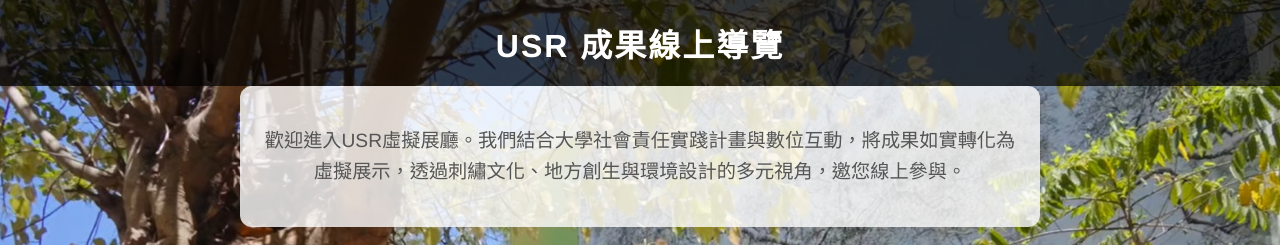
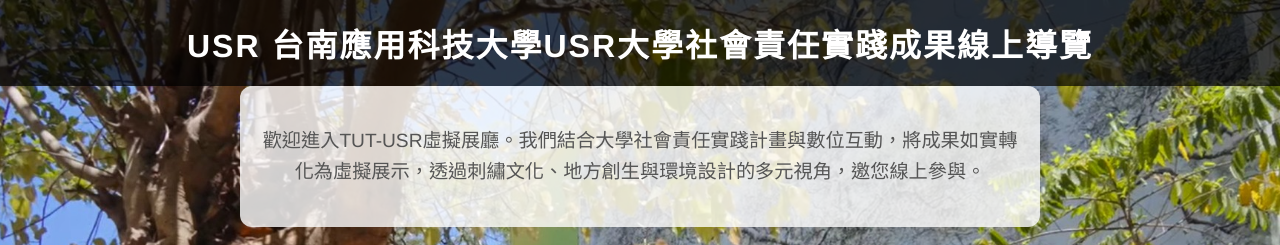
Before and after one commit to FANG091/VR-AR-, a plain HTML site: page index.html in a window 1280 px wide. Shown: the top 245 px of the page. Drawn offline with Linux system fonts and the light colour scheme.

Commit message:
Update index.html

```diff
--- a/index.html
+++ b/index.html
@@ -92,11 +92,11 @@
 </head>
 <body>
   <header>
-    <h1>USR 成果線上導覽</h1>
+    <h1>USR 台南應用科技大學USR大學社會責任實踐成果線上導覽</h1>
   </header>
 
   <section class="intro">
-    <p>歡迎進入USR虛擬展廳。我們結合大學社會責任實踐計畫與數位互動，將成果如實轉化為虛擬展示，透過刺繡文化、地方創生與環境設計的多元視角，邀您線上參與。</p>
+    <p>歡迎進入TUT-USR虛擬展廳。我們結合大學社會責任實踐計畫與數位互動，將成果如實轉化為虛擬展示，透過刺繡文化、地方創生與環境設計的多元視角，邀您線上參與。</p>
   </section>
 
   <section class="grid">
```
